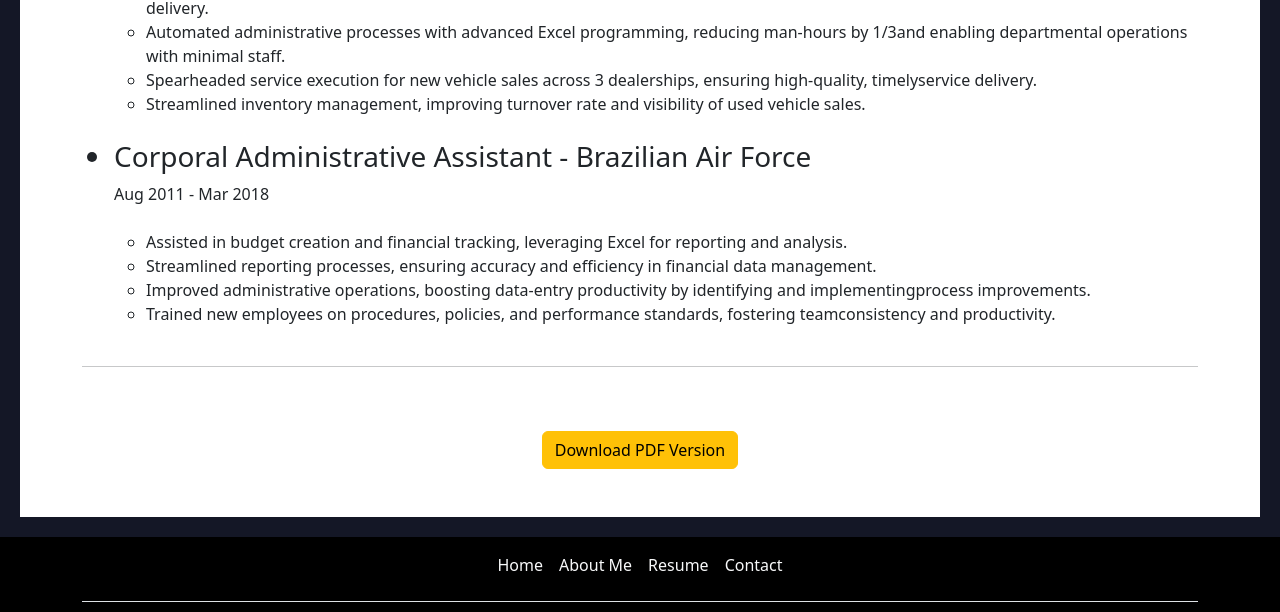
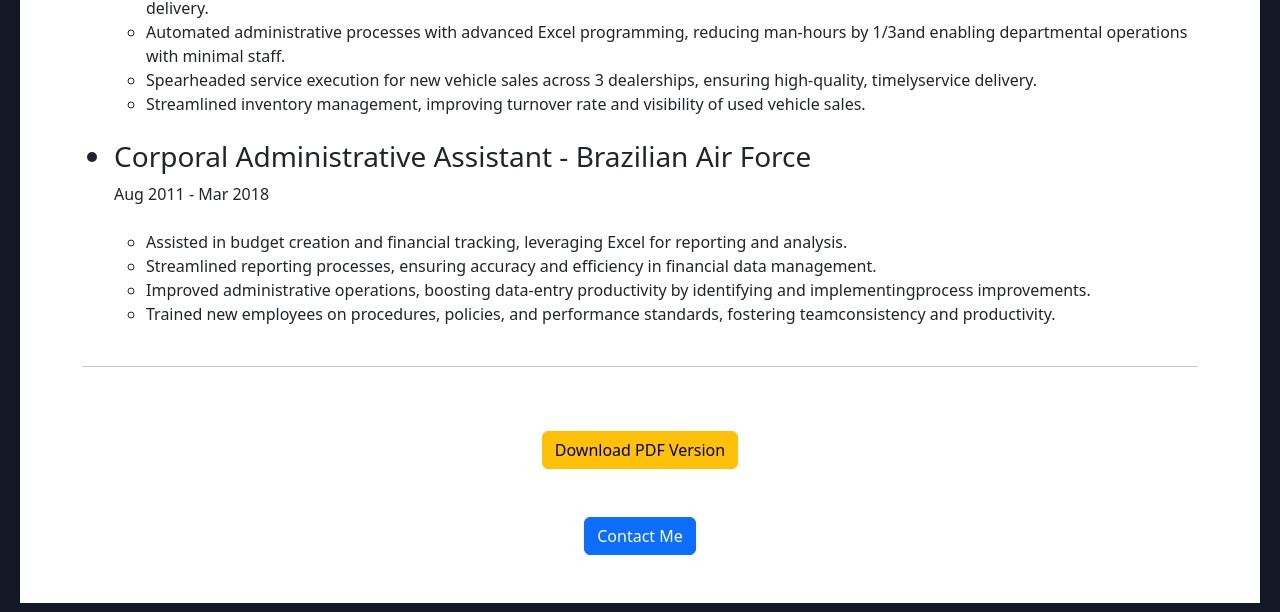
Before and after one commit to herontorres/portfolio, a plain HTML site: page Resume.html in a window 1280 px wide. Shown: the part 1659-2271 px from the top of the page. Drawn offline with nearby package versions, Linux system fonts and the light colour scheme; a web font is replaced by a local one.

Commit message:
Add files via upload

```diff
--- a/Resume.html
+++ b/Resume.html
@@ -116,7 +116,10 @@
 
         <div class="d-flex justify-content-center mt-5">
           <a href="./assets/Heron+Torres+Resume.pdf" class="btn btn-warning mb-5 mt-3" target="_blank">Download PDF Version</a>
-      </div>
+        </div>
+        <div class="d-flex justify-content-center">
+          <a href="./Contact.html" class="btn btn-primary mb-5">Contact Me</a>
+        </div>
     </div>
 
   </section>
```
